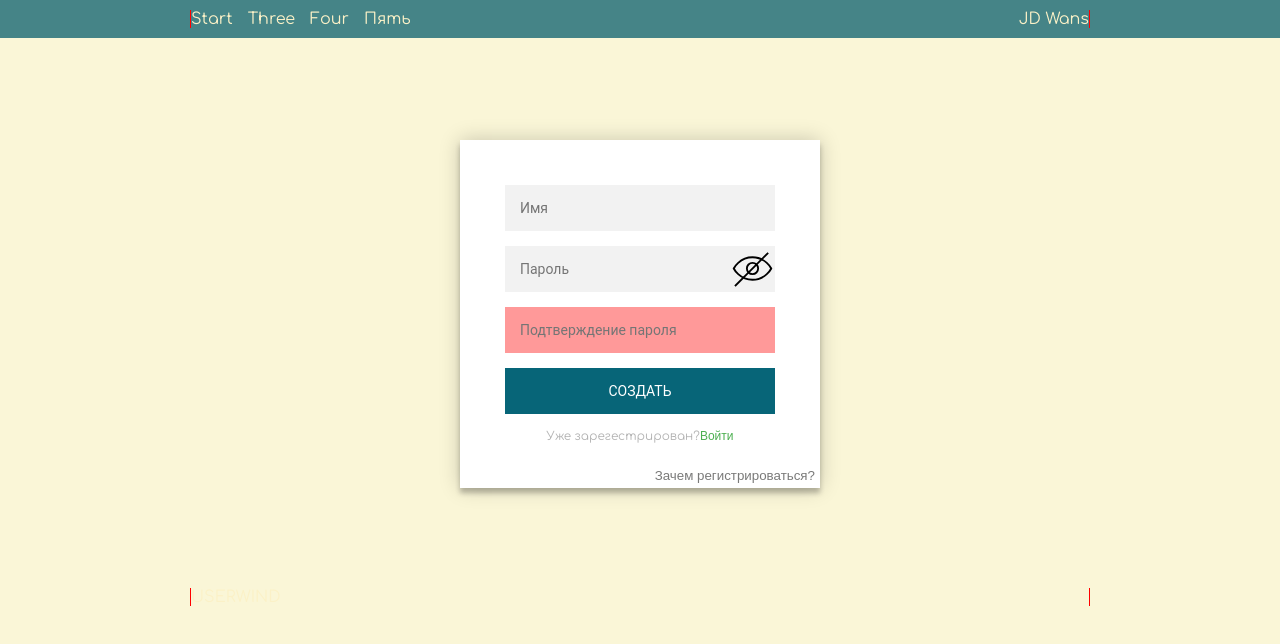
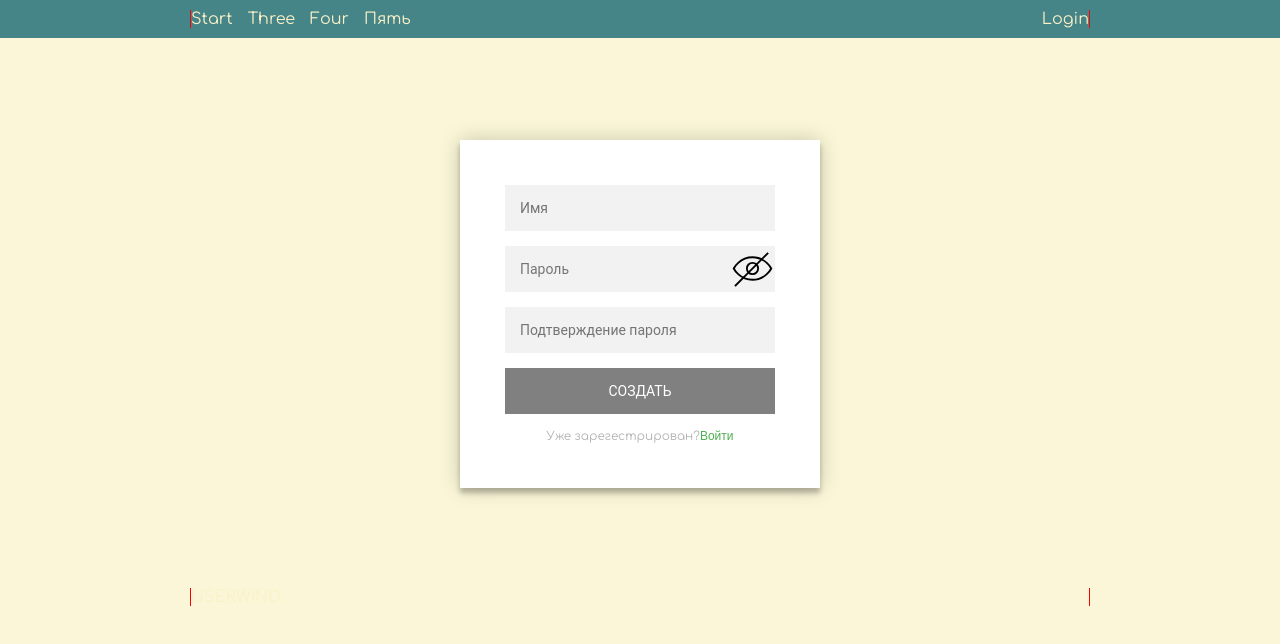
Before and after one commit to Graznov/balda_front, a React (Vite) app: page /user in a window 1280 px wide. Shown: the top 644 px of the page. Built offline with nearby package versions, Linux system fonts and the light colour scheme; a web font is replaced by a local one.

Commit message:
12.05.26 registr/logIn

```diff
--- a/src/Field/LogInWind/LogInWind.tsx
+++ b/src/Field/LogInWind/LogInWind.tsx
@@ -1,7 +1,7 @@
 import styles from "./logInWind.module.css";
 
 import classNames from "classnames/bind";
-import {useState} from "react";
+import {useEffect, useMemo, useState} from "react";
 
 import Eye from '/src/assets/eye.svg?react'
 // import Close from '/src/assets/close.svg?react'
@@ -14,14 +14,50 @@ import EyeHidden from '/src/assets/eye-hidden.svg?react'
 const cx = classNames.bind(styles);
 
 
+
 export const LogInWind = () => {
     // const dispatch = useAppDispatch()
     // const navigate = useNavigate()
-
+    // interface UserData {
+    //     name: string;
+    //     password: string;
+    // }
+    const userDataSTOK={
+        name:'',
+        password1:'',
+        password2:'',
+    }
     const [isLoginVisible, setIsLoginVisible] = useState(true);
     const [passVisible, setPassVisible] = useState(false);
 
+    const [userData, setUserData] = useState(userDataSTOK);
 
+    const btnDisable = useMemo(() => {
+        return !(
+            userData.name.length > 5 &&
+            userData.password1.length > 5 &&
+            userData.password1 === userData.password2
+        );
+    }, [userData.name, userData.password1, userData.password2]);
+
+    const btn2Disable = useMemo(() => {
+        return !(
+            userData.name.length > 5 &&
+            userData.password1.length > 5
+        );
+    }, [userData.name, userData.password1]);
+
+    const passTwoRed = useMemo(()=>{
+        return !(userData.password1===userData.password2);
+    }, [userData.password1, userData.password2]);
+
+    useEffect(() => {
+        console.log(`userData: `, userData)
+
+    }, [userData]);
+
+
+    // setUserData(userData)
 
 
     return (
@@ -35,11 +71,15 @@ export const LogInWind = () => {
                         className={cx('input',
                             // {'error-name': nameError}
                         )}
+                        value={userData.name}
                         onChange={(event) => {
-                            // setFormRegistration({
-                            //     ...formRegistration,
-                            //     userName: event.target.value
-                            // })
+
+                            const name = event.target.value.replace(/[^A-Za-zА-Яа-я_0-9-]/g, '');                            // setUserData({...userData, name});
+
+                            setUserData({
+                                ...userData,
+                                name: name
+                            })
 
                             console.log(event.target.value);
                         }}
@@ -63,9 +103,16 @@ export const LogInWind = () => {
 
                         <input
                             onChange={(event) => {
-                                console.log(event.target.value);
+                                // console.log(event.target.value);
+                                console.log(`userData: `, userData)
+
+                                setUserData({
+                                    ...userData,
+                                    password1: event.target.value,
+                                })
+
                             }}
-                            // value={formRegistration.password_1}
+                            value={userData.password1}
                             type={(passVisible) ? "text" : "password"}
                             placeholder="Пароль"/>
 
@@ -82,30 +129,36 @@ export const LogInWind = () => {
                     </div>
                     <div className={cx('login-form_passContainer')}>
                         <input
-                            className={cx(
-                                // 'passTwo-red': formRegistration.password_1 !== formRegistration.password_2
-                                'passTwo-red')}
+                            className={cx({'passTwo-red': passTwoRed})}
                             onChange={(event) => {
                                 console.log(event.target.value);
+                                setUserData({
+                                    ...userData,
+                                    password2: event.target.value,
+                                })
+
                             }}
-                            value={''}
-                            // type={(passVisible) ? "text" : "password"}
+                            value={userData.password2}
+                            type={(passVisible) ? "text" : "password"}
                             placeholder="Подтверждение пароля"/>
                     </div>
 
 
                     <button
-                        // onClick={}
-                        className={cx('form-button')}>
+                        onClick={()=>{
+                            console.log(`click CREATE,\nUserName: ${userData.name},\nUserPassword: ${userData.password1}`);
+                        }}
+                        disabled={btnDisable}
+                        className={cx('form-button',{
+                            'form-button_disabled':btnDisable
+                        })}>
                         создать
                     </button>
                     <p className={cx("message")}>
                         Уже зарегестрирован?
                         <button onClick={() => {
-                            // setFormLogIn(FORM_LOGIN)
-                            // setFormRegistration(FORM_REGISTRATION)
                             setIsLoginVisible(!isLoginVisible)
-
+                            setUserData(userDataSTOK)
                         }}>Войти</button>
                     </p>
                 </div>
@@ -115,14 +168,21 @@ export const LogInWind = () => {
 
                     <input
                         // className={cx({'error': error.name})}
-                        // value={formLogIn.name}
+                        value={userData.name}
                         onChange={(event) => {
                             // setFormLogIn({
                             //     ...formLogIn,
                             //     name: event.target.value
                             // })
+                            const name = event.target.value.replace(/[^A-Za-zА-Яа-я_0-9-]/g, '');                            // setUserData({...userData, name});
+
+                            setUserData({
+                                ...userData,
+                                name: name,
+                            })
                             console.log(event.target.value);
                         }}
+
                         type="text"
                         placeholder="Имя"/>
                     <div className={cx('login-form_passContainer')}>
@@ -134,8 +194,13 @@ export const LogInWind = () => {
                                 //     ...formLogIn,
                                 //     password: event.target.value
                                 // })
+                                setUserData({
+                                    ...userData,
+                                    password1: event.target.value,
+                                })
                                 console.log(event.target.value);
                             }}
+                            value={userData.password1}
                             type={(passVisible) ? "text" : "password"}
                             placeholder="Пароль"/>
                         <button className={cx('pass-visible-switch')}
@@ -146,44 +211,50 @@ export const LogInWind = () => {
                     </div>
 
                     <button
-                        // onClick={handleSubmit}
-                        className={cx('form-button')}>Войти
+                        onClick={()=>{
+                            console.log(`click ENTER,\nUserName: ${userData.name},\nUserPassword: ${userData.password1}`);
+                        }}
+                        disabled={btn2Disable}
+                        className={cx('form-button',{
+                            'form-button_disabled':btn2Disable
+
+                        })}>Войти
                     </button>
                     <p className={cx("message")}>
                         Нет аккаунта?
                         <button onClick={() => {
-                            // setFormLogIn(FORM_LOGIN)
-                            // setFormRegistration(FORM_REGISTRATION)
+
                             setIsLoginVisible(!isLoginVisible)
+                            setUserData(userDataSTOK)
 
                             console.log('CLICK')
                         }}>Зарегестрироваться</button>
                     </p>
                 </div>
-                <button
-                    className={cx('zachem')}
-                    // onClick={() => {setZachemVisible(true)}}
-                >
-                    Зачем регистрироваться?
-                </button>
+                {/*<button*/}
+                {/*    className={cx('zachem')}*/}
+                {/*    // onClick={() => {setZachemVisible(true)}}*/}
+                {/*>*/}
+                {/*    Зачем регистрироваться?*/}
+                {/*</button>*/}
 
             </div>
 
-            <div className={cx('zachem-text',{
-                // 'zachem-text_visible':zachemVisible
-            })}>
-                <button
-                    // onClick={()=>{setZachemVisible(false)}}
-                >Close</button>
-                <div className={cx('zachem-text_title')}>Зарегестрированные пользователи получают возможность:</div>
-                <div className={cx('zachem-text_content')}>видеть статистику решения экзаменационных билетов</div>
-                <div className={cx('zachem-text_content')}>добавлять вопросы в избранное</div>
-                {/*<div className={cx('zachem-text_content')}>марафон</div>*/}
-                <div className={cx('zachem-text_content')}>вопросы в которых были допущены ошибки будут сохраняться для последующего повторения</div>
-                <div className={cx('zachem-text_content')}>входить в свою учетную запись с разных устройств</div>
-                <div className={cx('zachem-text_content_cookie')}>Предупреждине мелким шрифтом: на сайте используются файлы cookie. Они используются исключительно для обеспечения базового функционала сайта. Мы не осуществляем сбор аналитической информации о действиях пользователей на сайте</div>
+            {/*<div className={cx('zachem-text',{*/}
+            {/*    // 'zachem-text_visible':zachemVisible*/}
+            {/*})}>*/}
+            {/*    <button*/}
+            {/*        // onClick={()=>{setZachemVisible(false)}}*/}
+            {/*    >Close</button>*/}
+            {/*    <div className={cx('zachem-text_title')}>Зарегестрированные пользователи получают возможность:</div>*/}
+            {/*    <div className={cx('zachem-text_content')}>видеть статистику решения экзаменационных билетов</div>*/}
+            {/*    <div className={cx('zachem-text_content')}>добавлять вопросы в избранное</div>*/}
+            {/*    /!*<div className={cx('zachem-text_content')}>марафон</div>*!/*/}
+            {/*    <div className={cx('zachem-text_content')}>вопросы в которых были допущены ошибки будут сохраняться для последующего повторения</div>*/}
+            {/*    <div className={cx('zachem-text_content')}>входить в свою учетную запись с разных устройств</div>*/}
+            {/*    <div className={cx('zachem-text_content_cookie')}>Предупреждине мелким шрифтом: на сайте используются файлы cookie. Они используются исключительно для обеспечения базового функционала сайта. Мы не осуществляем сбор аналитической информации о действиях пользователей на сайте</div>*/}
 
-            </div>
+            {/*</div>*/}
 
         </div>
     )
--- a/src/Field/LogInWind/logInWind.module.css
+++ b/src/Field/LogInWind/logInWind.module.css
@@ -106,6 +106,15 @@
         .form-button:hover {
             background: var(--color-w-btn_hover);
         }
+        .form-button_disabled{
+            background: gray;
+
+        }
+        .form-button_disabled:hover{
+            background: #5d5c5c;
+            color: #918b8b;
+            cursor: auto;
+        }
 
         .message{
             display: flex;
--- a/src/Store/defSlice.ts
+++ b/src/Store/defSlice.ts
@@ -43,7 +43,7 @@ const initialState = {
     startWord:'',//стартовое слово
     playerOne:{ //данные игроков
         idPlayer:'1', //глобальный id игрока из бд
-        name: 'JD Wans',
+        name: '',
         avaPlayer:'https://encrypted-tbn0.gstatic.com/images?q=tbn:ANd9GcSCnixZ5tf8EcJ1alrDc67ATX7tyY87zrBsBw&s', //ссылка на аватарку
         rating:'Лопух', //рейтинг игрока
         // startWord:{
```
